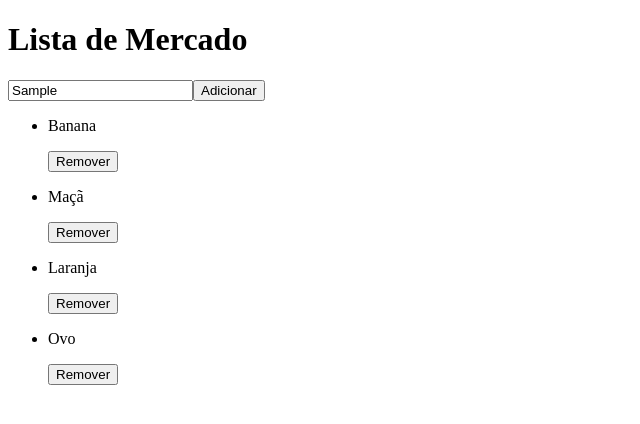
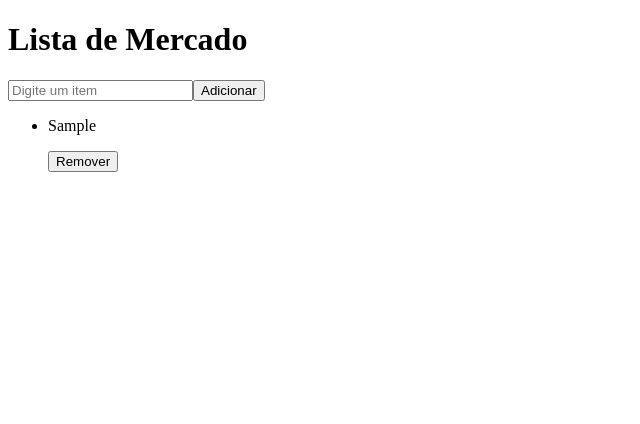
Before and after one commit to murilopava/quick-cart, a React (Vite) app: page / in a window 1280 px wide. Both pictures are taken after typing "Sample" into the empty fields and a click on the button "Adicionar". Shown: the top 424 px of the page, without its empty margins (0-640 px from the left). Built offline with nearby package versions, Linux system fonts and the light colour scheme.

Commit message:
feat: adicionar função de adicionar e remover itens

```diff
--- a/src/App.jsx
+++ b/src/App.jsx
@@ -1,20 +1,48 @@
+import { useRef, useState } from "react";
 import ItemLista from "./itemLista";
 
 function App() {
-  const listaMercado = ["Banana", "Maçã", "Laranja", "Ovo"];
+  // let listaMercado = ["Banana", "Maçã", "Laranja", "Ovo"];
+  const [listaMercado, setListaMercado] = useState([]);
+
+  const inputAdicionar = useRef();
+  // console.log(inputAdicionar.current);
+
+  // Hook
+  // useState - Cria uma variável de estado
+  // useRef - Cria uma referência para um elemento do DOM
+
+  const adicionarElementoNaLista = () => {
+    const novaLista = [...listaMercado];
+    const valorInput = inputAdicionar.current.value;
+
+    if (valorInput !== "") {
+      novaLista.push(valorInput);
+      setListaMercado(novaLista);
+
+      inputAdicionar.current.value = "";
+    }
+
+
+  }
 
   return (
     <>
       <h1>Lista de Mercado</h1>
-      <input type="text" placeholder="Digite um item"/>
-      <button>Adicionar</button>
+      <input ref={inputAdicionar} type="text" placeholder="Digite um item"/>
+      <button onClick={() => adicionarElementoNaLista()}>Adicionar</button>
 
 
-      <ul>
-        {listaMercado.map((itemLista, index) =>
-        <ItemLista key={index} itemLista={itemLista}/>
+      {listaMercado.length > 0 ? (
+        <ul>
+        {listaMercado.map((itemLista, index) => (
+        <ItemLista key={index} itemLista={itemLista} listaMercado={listaMercado} setListaMercado={setListaMercado}/>
+        ))}
+        </ul>
+      ) : (
+        <p>Lista Vazia</p>
       )}
-      </ul>
+
     </>
   )
 
--- a/src/ItemLista.jsx
+++ b/src/ItemLista.jsx
@@ -1,12 +1,17 @@
 import React from 'react'
 
-const ItemLista = ({itemLista}) => {
+const ItemLista = ({itemLista, listaMercado, setListaMercado}) => {
 
+    const removerItemDaLista = () => {
+      const novaLista = [...listaMercado];
+      const novaListaFiltrada = novaLista.filter(itemAtual => itemAtual !== itemLista);
+      setListaMercado(novaListaFiltrada);
+    }
     return (
     <>
     <li>
       <p>{itemLista}</p>
-      <button>Remover</button>
+      <button onClick={() => removerItemDaLista()}>Remover</button>
     </li>
     </>
   )
```
